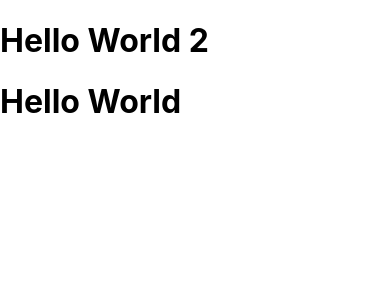
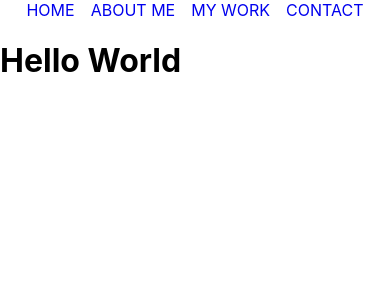
Before and after one commit to kevinszn23/portfolio-v2, a React (Create React App) app: page / in a window 390 px wide. Shown: the top 300 px of the page. Built offline with nearby package versions, Linux system fonts and the light colour scheme.

Commit message:
fixed nav, starting to code for mobile first

```diff
--- a/src/App.css
+++ b/src/App.css
@@ -1,38 +1,26 @@
-.App {
-  text-align: center;
+.nav ul {
+  display: flex;
+  list-style: none;
+  padding: 0;
+  margin: 0;
+  gap: 1rem;
+  text-decoration: none;
 }
 
-.App-logo {
-  height: 40vmin;
-  pointer-events: none;
+.nav {
+  display: flex;
+  justify-content: center;
 }
 
-@media (prefers-reduced-motion: no-preference) {
-  .App-logo {
-    animation: App-logo-spin infinite 20s linear;
-  }
+.nav a {
+  text-decoration: none;
 }
 
-.App-header {
-  background-color: #282c34;
-  min-height: 100vh;
-  display: flex;
-  flex-direction: column;
-  align-items: center;
-  justify-content: center;
-  font-size: calc(10px + 2vmin);
-  color: white;
+@media only screen and (min-width: 768px) {
 }
-
-.App-link {
-  color: #61dafb;
+@media only screen and (min-width: 1024px) {
 }
-
-@keyframes App-logo-spin {
-  from {
-    transform: rotate(0deg);
-  }
-  to {
-    transform: rotate(360deg);
-  }
+@media only screen and (min-width: 1440px) {
 }
+@media only screen and (min-width: 1920px) {
+}
--- a/src/App.js
+++ b/src/App.js
@@ -1,16 +1,13 @@
-import logo from './logo.svg';
-// import './App.css';
-import Nav from './components/Nav';
+import './App.css';
+import Navbar from './components/Navbar';
 
-function App() {
+export default function App() {
   return (
     <div className="App">
       <header className="App-header">
-        <Nav />
+        <Navbar />
       <h1>Hello World</h1>
       </header>
     </div>
   );
 }
-
-export default App;
--- a/src/components/Nav.jsx
+++ /dev/null
@@ -1,5 +0,0 @@
-export default function Nav() {
-    return(
-        <h1>Hello World 2</h1>
-    )
-}
--- /dev/null
+++ b/src/components/Navbar.jsx
@@ -0,0 +1,21 @@
+export default function Navbar() {
+  return (
+    // navbar
+    <nav className="nav">
+      <ul>
+        <li>
+          <a href="/">HOME</a>
+        </li>
+        <li>
+          <a href="/">ABOUT ME</a>
+        </li>
+        <li>
+          <a href="/">MY WORK</a>
+        </li>
+        <li>
+          <a href="/">CONTACT</a>
+        </li>
+      </ul>
+    </nav>
+  );
+}
```
